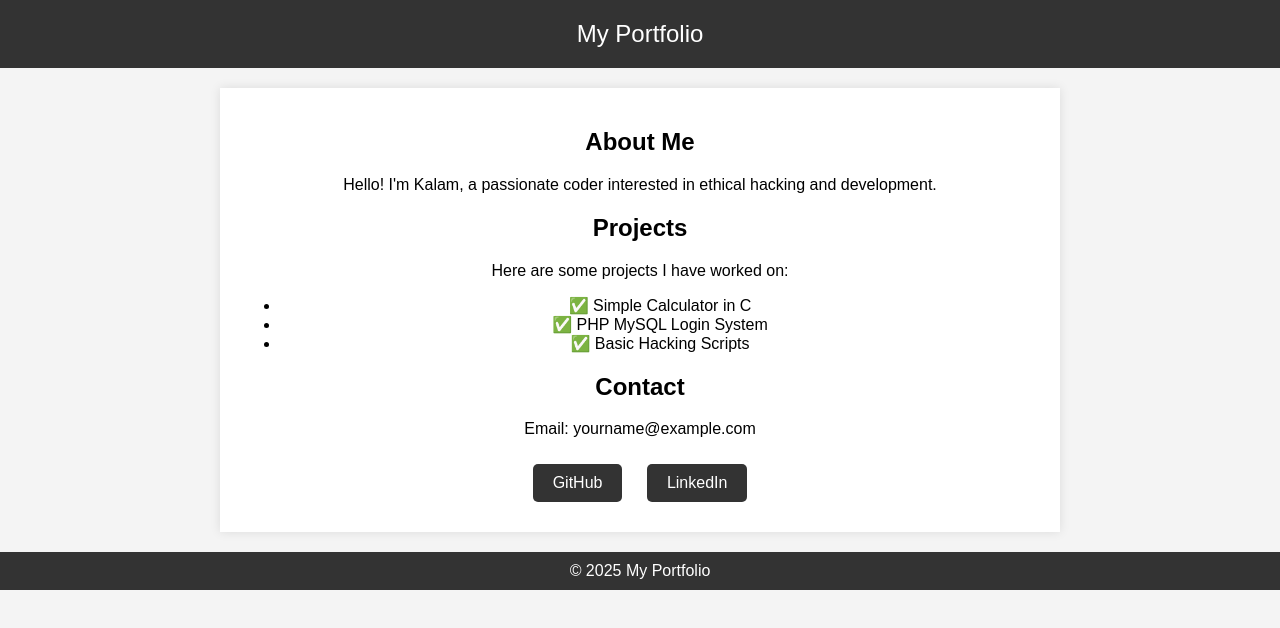
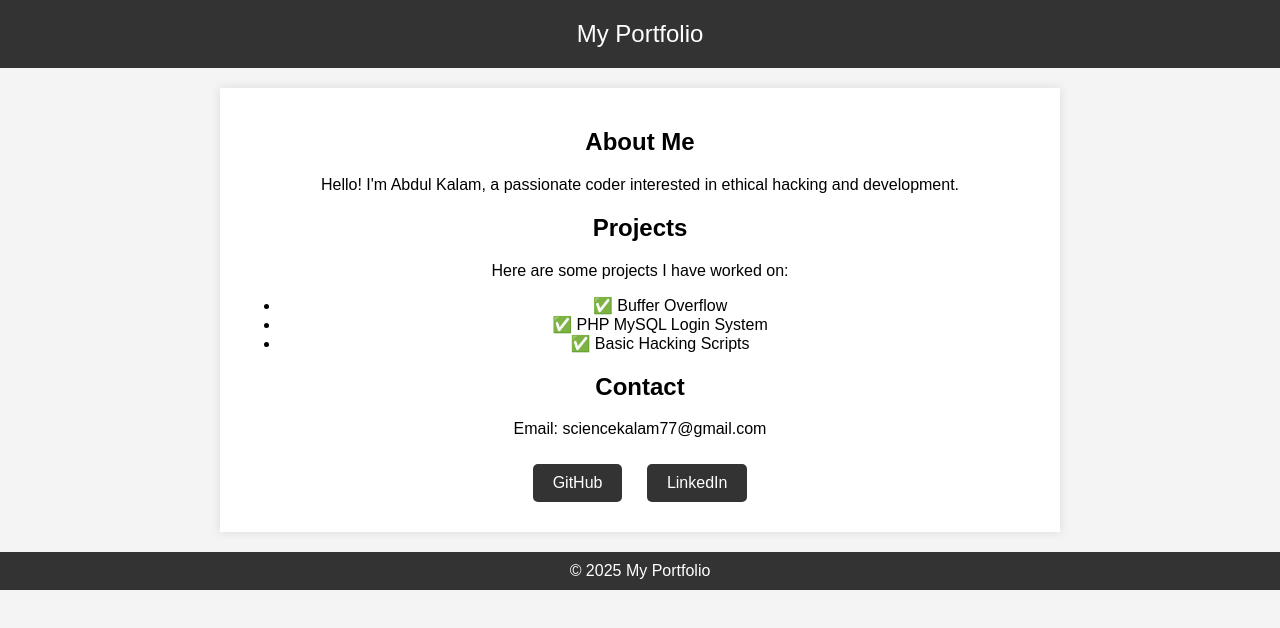
Before and after one commit to Username-123-stack/Digital-portfolio-, a plain HTML site: page index.html in a window 1280 px wide. Drawn offline with Linux system fonts and the light colour scheme.

Commit message:
Update index.html

```diff
--- a/index.html
+++ b/index.html
@@ -51,19 +51,19 @@
 
     <div class="container">
         <h2>About Me</h2>
-        <p>Hello! I'm Kalam, a passionate coder interested in ethical hacking and development.</p>
+        <p>Hello! I'm Abdul Kalam, a passionate coder interested in ethical hacking and development.</p>
 
         <h2>Projects</h2>
         <p>Here are some projects I have worked on:</p>
         <ul>
-            <li>✅ Simple Calculator in C</li>
+            <li>✅ Buffer Overflow </li>
             <li>✅ PHP MySQL Login System</li>
             <li>✅ Basic Hacking Scripts</li>
         </ul>
 
         <h2>Contact</h2>
-        <p>Email: yourname@example.com</p>
-        <a href="https://github.com/yourgithub" class="btn">GitHub</a>
+        <p>Email: sciencekalam77@gmail.com</p>
+        <a href="https://github.com/Username-123-stack" class="btn">GitHub</a>
         <a href="https://linkedin.com/in/yourlinkedin" class="btn">LinkedIn</a>
     </div>
 
```
